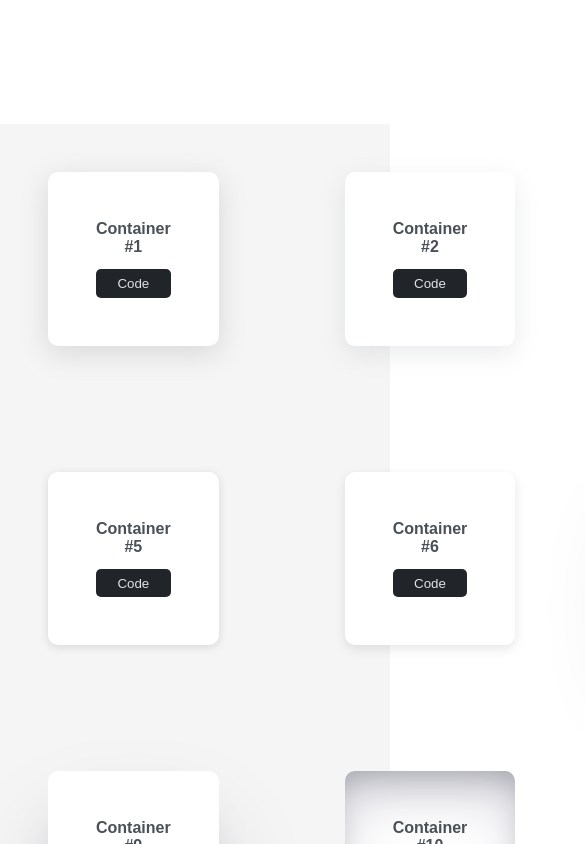
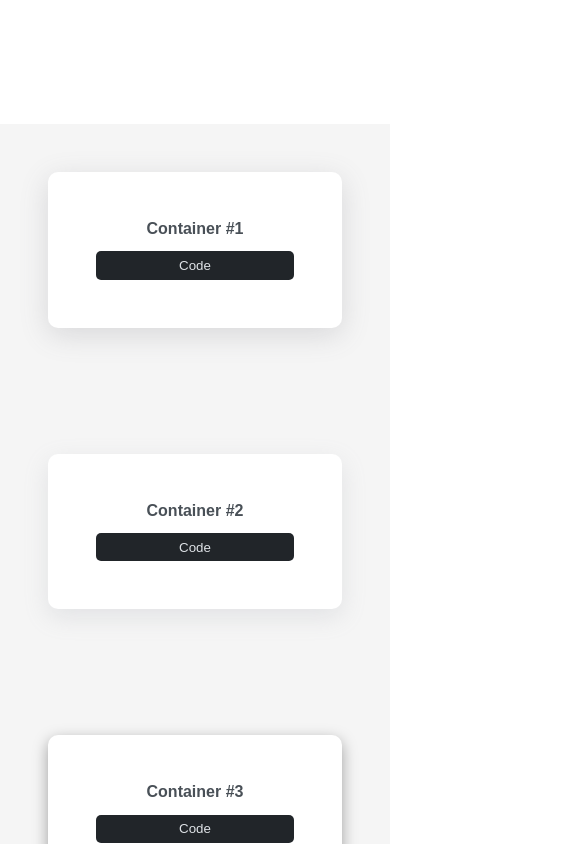
Before and after one commit to faazdy/ui-komponents, a React (Vite) app: page /shadows in a window 390 px wide. Shown: the part 720-1564 px from the top of the page, 585 px wide, since content can reach past the window. Built offline with nearby package versions, Linux system fonts and the light colour scheme.

Commit message:
-m 'responsive'

```diff
--- a/src/styles/buttons.scss
+++ b/src/styles/buttons.scss
@@ -19,17 +19,16 @@
 }
 
 /*-------------------------------BUTTONS----------------------*/
-.buttons-gallery{
+.buttons-gallery {
     background-color: whitesmoke;
     display: grid;
-    grid-template-columns: repeat(4, 1fr);
+    grid-template-columns: repeat(auto-fit, minmax(300px, 1fr));
     gap: 25px;
     justify-content: center;
     padding: 3em 2.8em;
-}
+  }
 .button-card{
     width: auto;
-    max-width: 400px;
     padding: 2em;
     background-color: $color2;
     text-align: center;
--- a/src/styles/cards.scss
+++ b/src/styles/cards.scss
@@ -4,11 +4,12 @@
 .cards-gallery{
     background-color: whitesmoke;
     display: grid;
-    grid-template-columns: repeat(4, 1fr);
+    grid-template-columns: repeat(auto-fit, minmax(150px, 1fr));
     gap: 25px;
     justify-content: center;
     padding: 3em 2.8em;
-  img{max-width: 150px;}
+
+    img{max-width: 150px;}
 }
 .card-container{
   background-color: $color2;
--- a/src/styles/shadows.scss
+++ b/src/styles/shadows.scss
@@ -19,12 +19,13 @@
     background-color: whitesmoke;
     display: grid;
     gap: 30px;
-    grid-template-columns: repeat(4, 1fr);
+    justify-content: center;
+    align-items: center;
+    grid-template-columns: repeat(auto-fit, minmax(300px, 1fr));
 }
 .shadow-card{
     margin: 3em;
     width: auto;
-    max-width: 300px;
     background-color: white;
     padding: 3em;
     display: flex;
```
